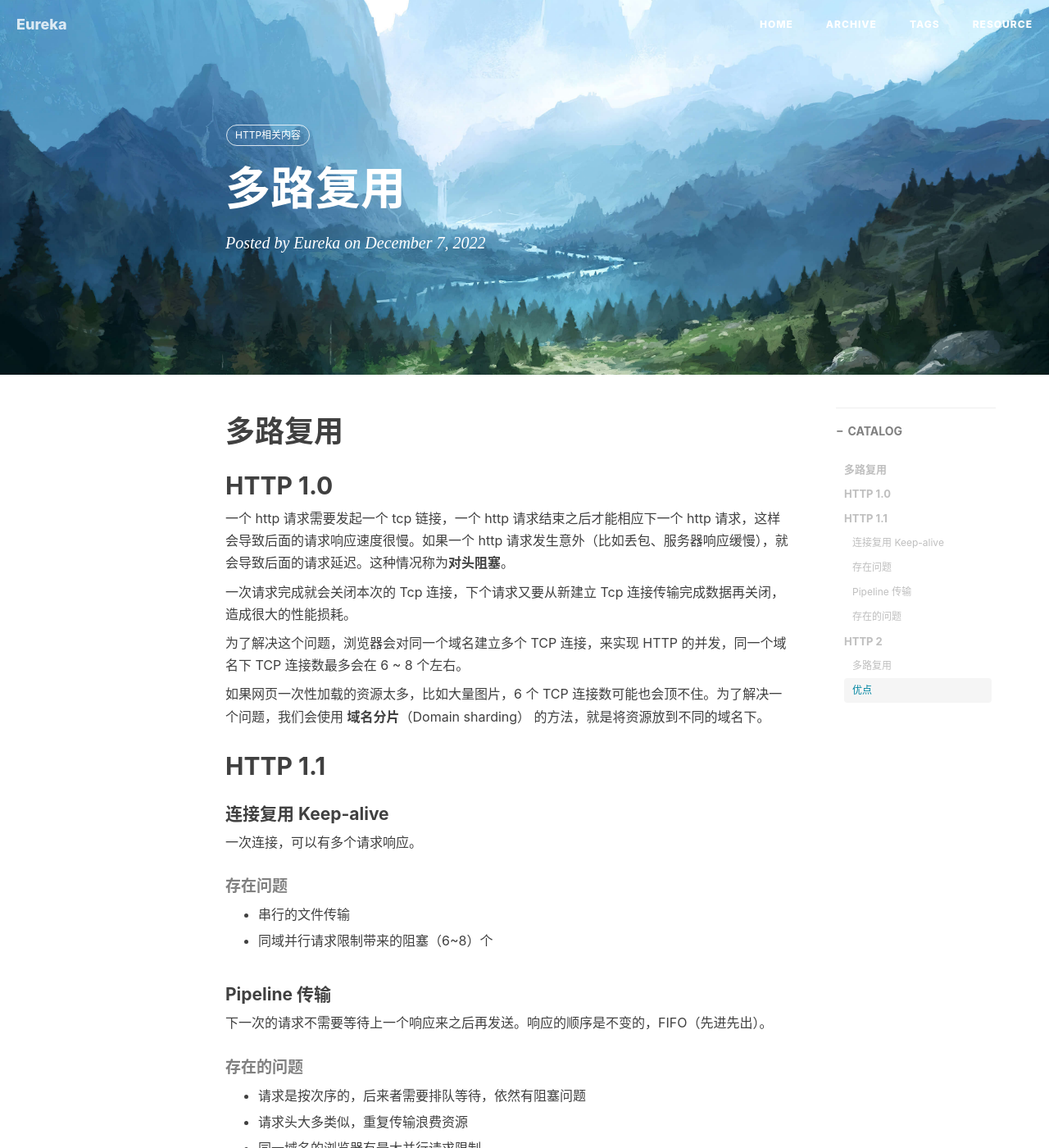
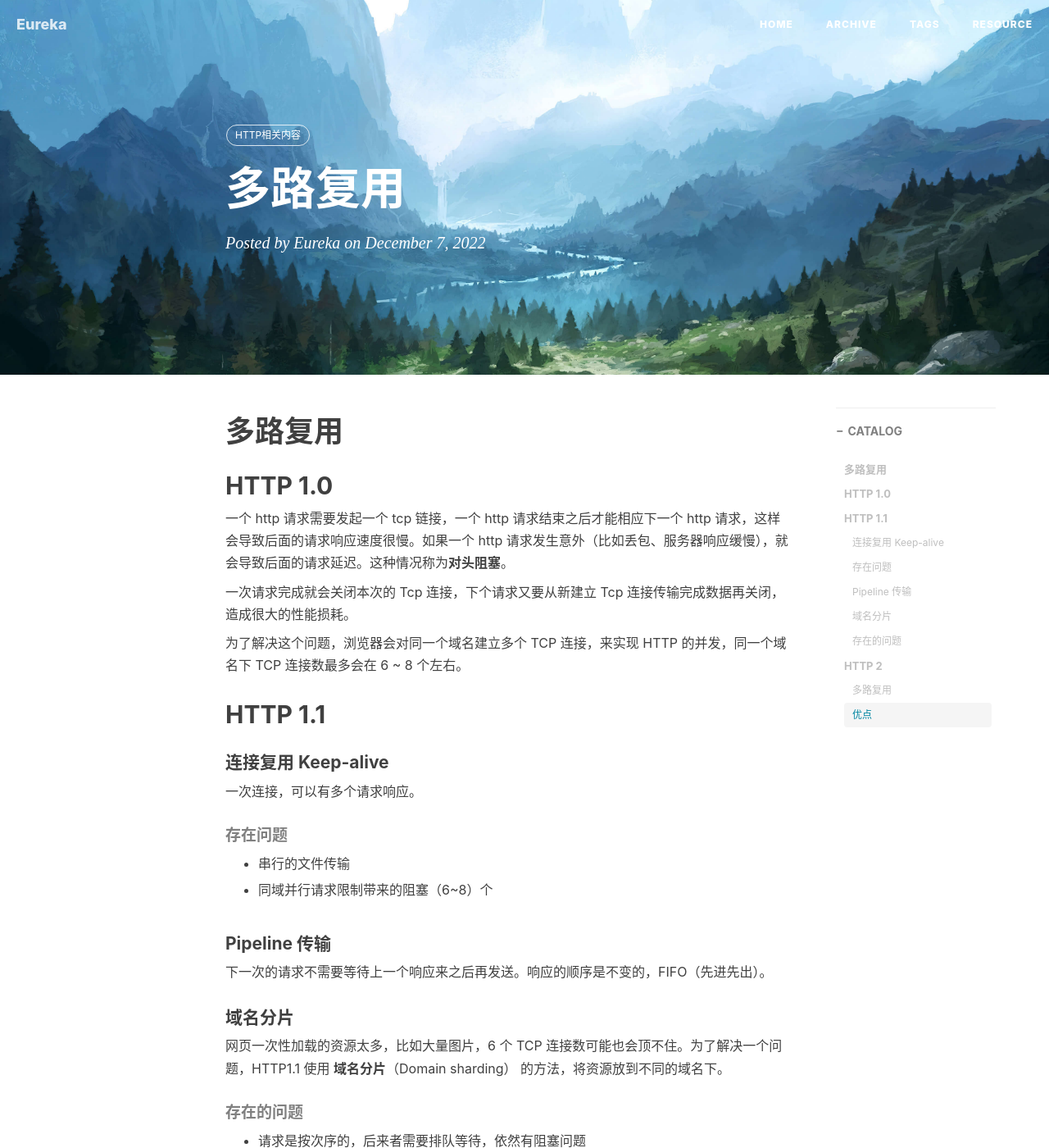
Before and after one commit to Eureka-M/Eureka-M.github.io, a Jekyll site: the page built from _posts/HTTP/2022-12-07-多路复用.md, in a window 1280 px wide and 1400 px high. Shown: the whole window at 82% size. Built offline with Jekyll 4.4.1, drawn with Linux system fonts in a browser that asks for light colours; nearby versions of some CDN libraries; comment, search, counter and statistics services are not loaded; some of the changed lines change nothing that is shown.

Commit message:
fix: 多路复用

```diff
--- a/_posts/HTTP/2022-12-07-多路复用.md
+++ b/_posts/HTTP/2022-12-07-多路复用.md
@@ -22,8 +22,6 @@ typora-root-url: ..
 
 为了解决这个问题，浏览器会对同一个域名建立多个 TCP 连接，来实现 HTTP 的并发，同一个域名下 TCP 连接数最多会在 6 ~ 8 个左右。
 
-如果网页一次性加载的资源太多，比如大量图片，6 个 TCP 连接数可能也会顶不住。为了解决一个问题，我们会使用 **域名分片**（Domain sharding） 的方法，就是将资源放到不同的域名下。
-
 ## HTTP 1.1
 
 #### 连接复用 Keep-alive
@@ -39,6 +37,10 @@ typora-root-url: ..
 #### Pipeline 传输
 
 下一次的请求不需要等待上一个响应来之后再发送。响应的顺序是不变的，FIFO（先进先出）。
+
+#### 域名分片
+
+网页一次性加载的资源太多，比如大量图片，6 个 TCP 连接数可能也会顶不住。为了解决一个问题，HTTP1.1 使用 **域名分片**（Domain sharding） 的方法，将资源放到不同的域名下。
 
 ##### 存在的问题
 
```
